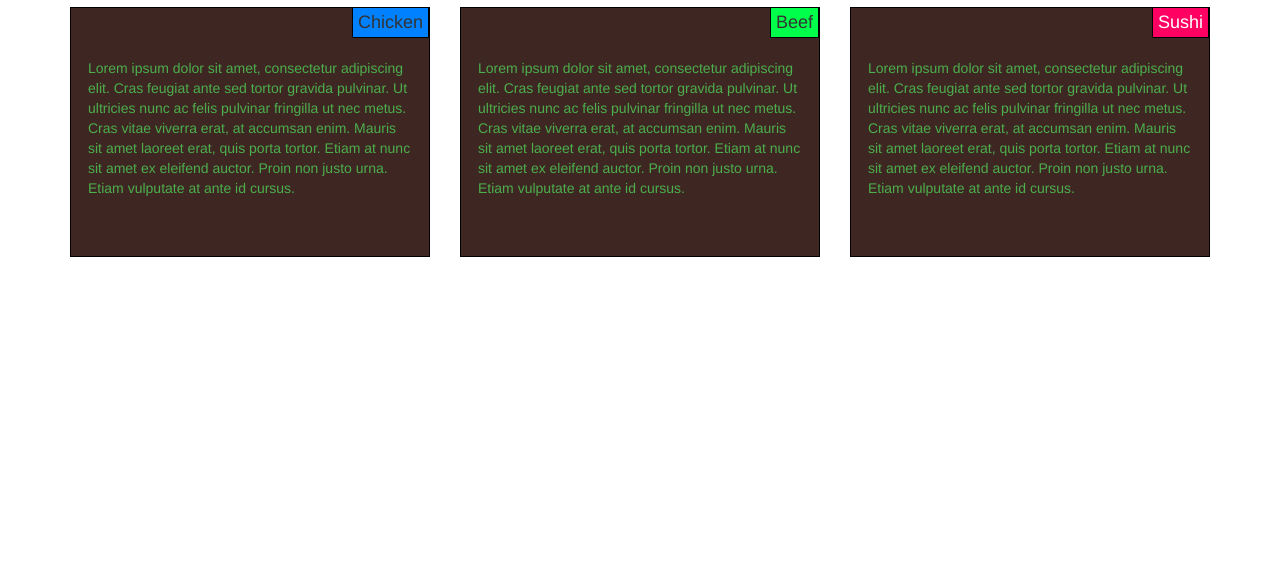
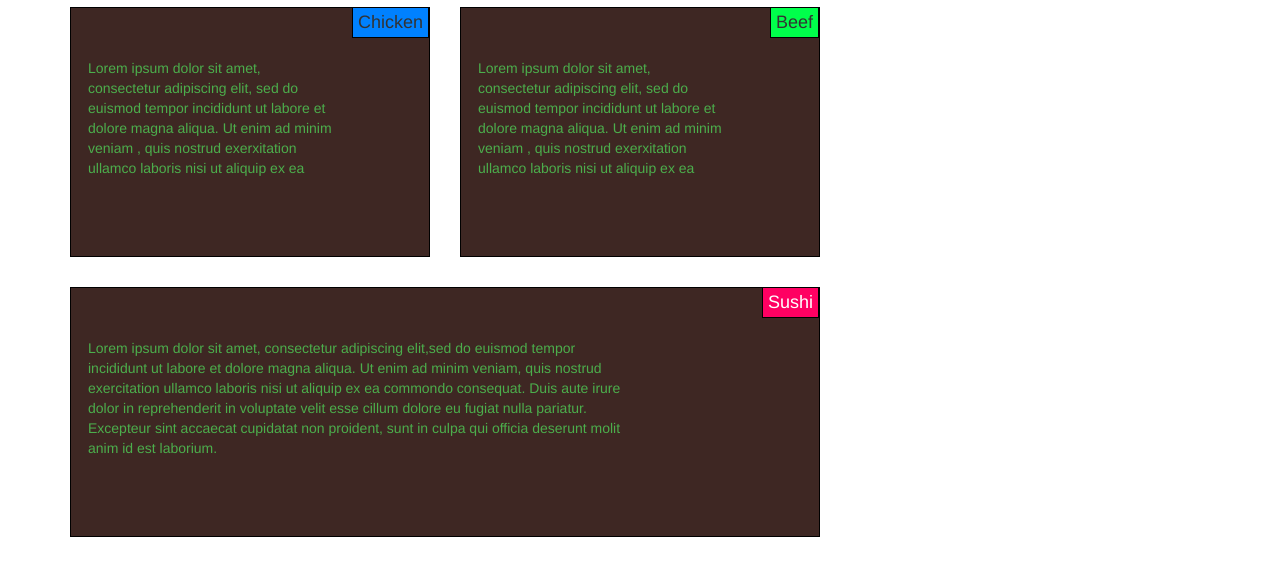
Before and after one commit to KhizarDar/Coursera-Module-2-Coding-Assignment, a plain HTML site: page index.html in a window 1280 px wide. Shown: the part 103-678 px from the top of the page. Drawn offline with Linux system fonts and the light colour scheme; files that its build step writes are made by us from their sources.

Commit message:
Add files via upload

```diff
--- a/index.html
+++ b/index.html
@@ -4,10 +4,10 @@
     <meta charset="UTF-8">
     <meta name="viewport" content="width=device-width, initial-scale=1">
     <title> Module 2 solution </title>
-    <!-- Bootstrap min css-->
+
     <link rel="stylesheet" href="css/bootstrap.min.css">
 
-    <!-- custom css -->
+
     <link rel="stylesheet" href="css/style.css">
 </head>
 <body>
@@ -17,45 +17,39 @@
     <h1> Our Menu </h1>
 
     <div class="row">
-        <div class="col-md-4 col-sm-6">
+        <div class="col-md-4 col-sm-4">
             <div class="p-section">
                 <h4 class="backgroud-1">
                     Chicken
                 </h4>
                 <p>
-                    Lorem ipsum dolor sit amet, consectetur adipiscing elit. Cras feugiat ante sed tortor gravida pulvinar.
-                    Ut ultricies nunc ac felis pulvinar fringilla ut nec metus. Cras vitae viverra erat, at accumsan enim.
-                    Mauris sit amet laoreet erat, quis porta tortor. Etiam at nunc sit amet ex eleifend auctor. Proin non justo urna.
-                    Etiam vulputate at ante id cursus.
+
+                    Lorem ipsum dolor sit amet,<br> consectetur adipiscing elit, sed do<br>
+                    euismod tempor incididunt ut labore et<br> dolore magna aliqua. Ut enim ad minim<br> veniam , quis nostrud exerxitation<br> ullamco laboris nisi ut aliquip ex ea
                 </p>
             </div>
 
         </div>
 
-        <div class="col-md-4 col-sm-6">
+        <div class="col-md-4 col-sm-4">
             <div class="p-section">
                 <h4 class="backgroud-2">
                     Beef
                 </h4>
                 <p>
-                    Lorem ipsum dolor sit amet, consectetur adipiscing elit. Cras feugiat ante sed tortor gravida pulvinar.
-                    Ut ultricies nunc ac felis pulvinar fringilla ut nec metus. Cras vitae viverra erat, at accumsan enim.
-                    Mauris sit amet laoreet erat, quis porta tortor. Etiam at nunc sit amet ex eleifend auctor. Proin non justo urna.
-                    Etiam vulputate at ante id cursus.
-                </p>
+
+                    Lorem ipsum dolor sit amet,<br> consectetur adipiscing elit, sed do<br>
+                    euismod tempor incididunt ut labore et<br> dolore magna aliqua. Ut enim ad minim<br> veniam , quis nostrud exerxitation<br> ullamco laboris nisi ut aliquip ex ea
             </div>
-        </div>
+        </div><br>
 
-        <div class="col-md-4 col-sm-12">
+        <div class="col-md-8 col-sm-8">
             <div class="p-section">
                 <h4 class="backgroud-3">
                     Sushi
                 </h4>
                 <p>
-                    Lorem ipsum dolor sit amet, consectetur adipiscing elit. Cras feugiat ante sed tortor gravida pulvinar.
-                    Ut ultricies nunc ac felis pulvinar fringilla ut nec metus. Cras vitae viverra erat, at accumsan enim.
-                    Mauris sit amet laoreet erat, quis porta tortor. Etiam at nunc sit amet ex eleifend auctor. Proin non justo urna.
-                    Etiam vulputate at ante id cursus.
+                    Lorem ipsum dolor sit amet, consectetur adipiscing elit,sed do euismod tempor<br> incididunt ut labore et dolore magna aliqua. Ut enim ad minim veniam, quis nostrud <br> exercitation ullamco laboris nisi ut aliquip ex ea commondo consequat. Duis aute irure<br> dolor in reprehenderit in voluptate velit esse cillum dolore eu fugiat nulla pariatur.<br>Excepteur sint accaecat cupidatat non proident, sunt in culpa qui officia deserunt molit<br> anim id est laborium.
                 </p>
             </div>
         </div>
```
